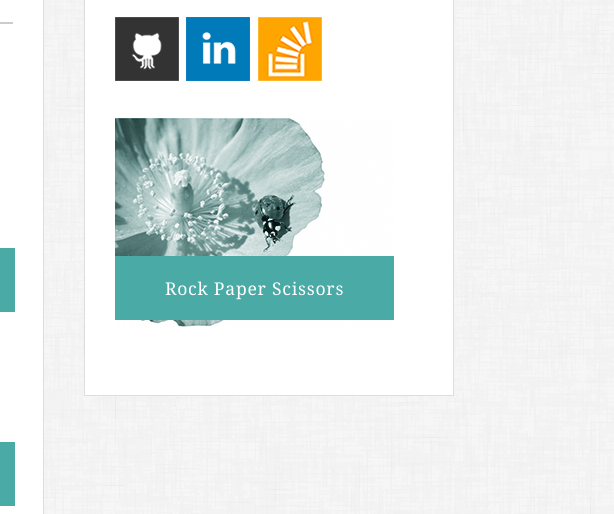
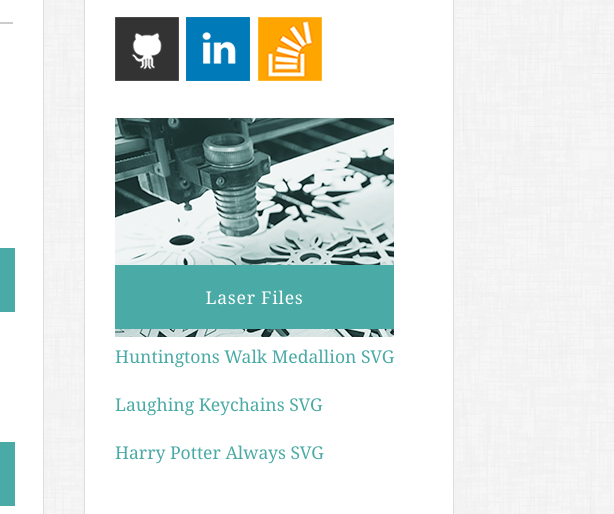
Before and after one commit to intaglioplate312/intaglioplate312.github.io, a plain HTML site: page production.html in a window 1280 px wide. Shown: the part 197-711 px from the top of the page, 666-1280 px from the left. Drawn offline with Linux system fonts and the light colour scheme.

Commit message:
svg files

```diff
--- a/assets/css/style.css
+++ b/assets/css/style.css
@@ -212,7 +212,11 @@ p {
 a {
     text-decoration: none;
 }
-
+a h4 {
+    font-family: 'Georgia', Times, Times New Roman, serif;
+    color: #4aaaa5;
+    text-decoration: none;
+}
 .heading {
     font-family: 'Georgia', Times, Times New Roman, serif;
     color: #4aaaa5;
--- a/production.html
+++ b/production.html
@@ -82,7 +82,7 @@
                 <div class="gallery_boxp">
                     <a href="pdfs/big_logos.pdf" target="_blank">
                     <img src="assets/images/big_logo_oregon.png" alt="This will be a link to a game sample">
-                    <h4 class="gallery_label">Football Field Stencils: University Teams </h4>
+                        <a href="pdfs/big_logos.pdf" target="_blank"> <h4 class="gallery_label">Football Field Stencils: University Teams </h4></a>
                     </a>
                 </div>
 
@@ -100,9 +100,16 @@
             <a href="https://stackexchange.com/users/10752583/smith93901" target="_blank"><img src="assets/images/stackoverflow_icon.png" alt="stackoverflow_icon.png"></a>
 
             <div class="gallery_box left">
-                    <img src="assets/images/ime.jpg" alt="This will be a link to a game sample">
-                    <h4 class="gallery_label">Rock Paper Scissors</h4>
+                    <img src="assets/images/laser.png" alt="This will be a link to a game sample">
+                <a href="assets/images/huntingtons_walk.svg" target="_blank"> <h4 class="gallery_label">Laser Files</h4></a>
+
                 </div>
+            <br/>
+            <a href="assets/images/huntingtons_walk.svg" target="_blank"> <h4 >Huntingtons Walk Medallion SVG</h4></a>
+            <br/>
+                <a href="assets/images/laugh_laser_cut.svg" target="_blank"> <h4 >Laughing Keychains SVG</h4></a>
+            <br/>
+            <a href="assets/images/always2.svg" target="_blank"> <h4 >Harry Potter Always SVG</h4></a>
             <br/>
             <br/>
             <div class="gallery_box left">
```
Also changed, not shown: assets/images/always2.svg (added), assets/images/huntingtons_walk.svg (added), assets/images/laser.png (added), assets/images/laugh_laser_cut.svg (added).
